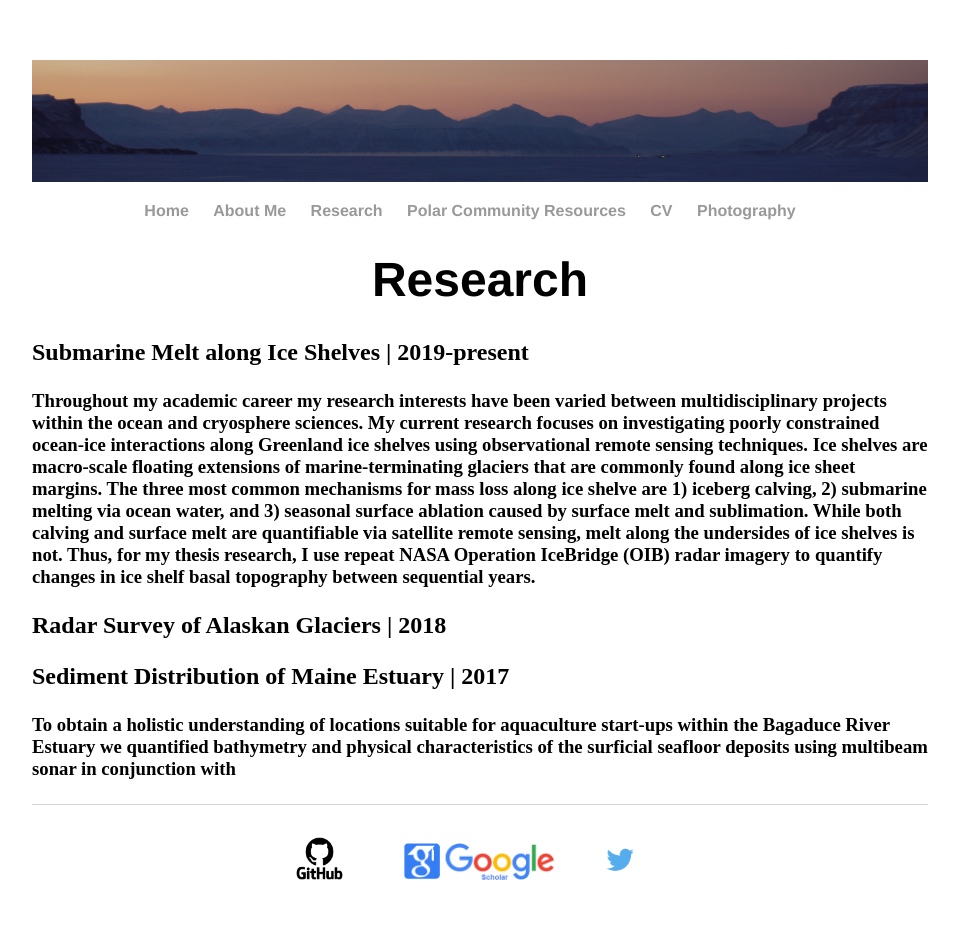
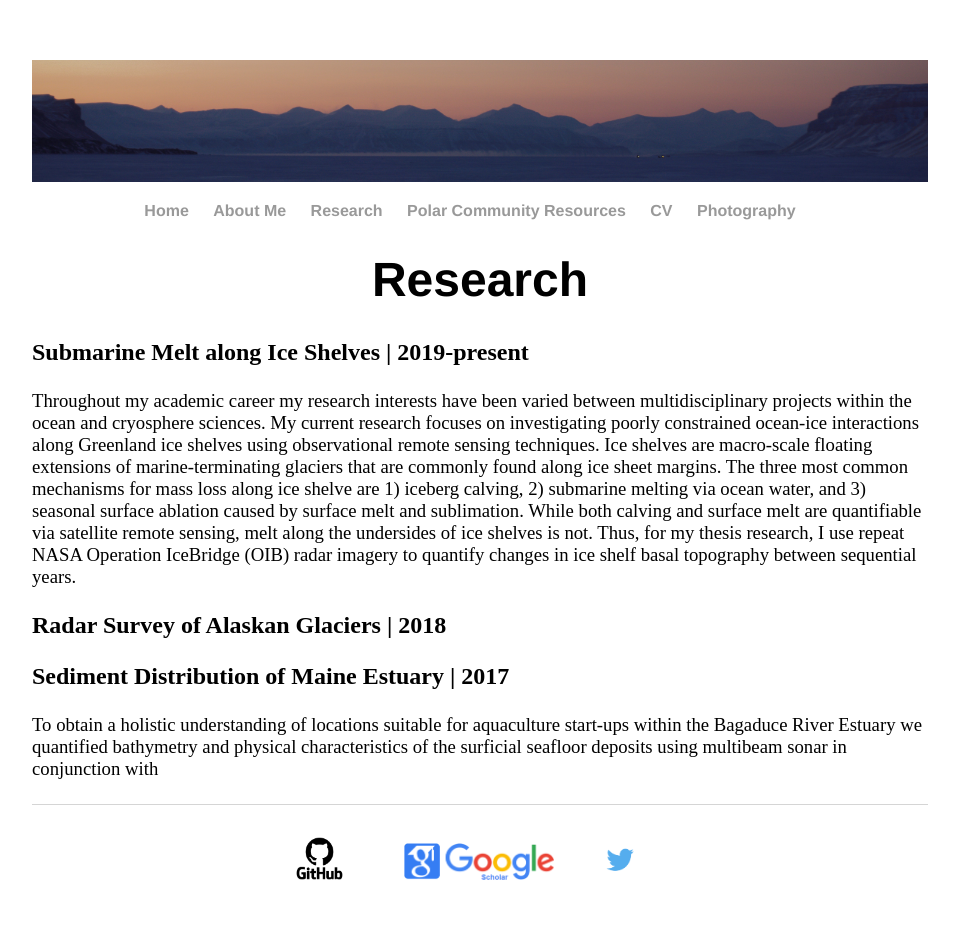
Before and after one commit to Cbarnett207/CBarnett207.github.io, a Jekyll site: the page built from research/index.html, in a window 1280 px wide. Shown: the whole page, without its empty margins (160-1119 px from the left). Built offline with Jekyll 4.4.1, drawn with Linux system fonts in a browser that asks for light colours.

Commit message:
unbold text in paragraphs
change bold text to normal weight without messing with the CSS class file

```diff
--- a/research/index.html
+++ b/research/index.html
@@ -5,7 +5,7 @@ title: Cody Barnett, M.S. | Research
 <div class="blurb">
     <div align="center"><h1>Research</div></h1>
     <div align="left"><h2>Submarine Melt along Ice Shelves | 2019-present</h2></div>
-            <div align="left"><p align="justify"><h3>
+            <div align="left"><p align="justify"><h3><span style="font-weight:normal">
                 Throughout my academic career my research interests have been varied between multidisciplinary projects within the
                 ocean and cryosphere sciences. My current research focuses on investigating poorly constrained ocean-ice interactions along Greenland
                 ice shelves using observational remote sensing techniques. Ice shelves are macro-scale floating extensions of marine-terminating
@@ -13,16 +13,17 @@ title: Cody Barnett, M.S. | Research
                 calving, 2) submarine melting via ocean water, and 3) seasonal surface ablation caused by surface melt and sublimation. While both calving
                 and surface melt are quantifiable via satellite remote sensing, melt along the undersides of ice shelves is not. Thus, for my thesis
                 research, I use repeat NASA Operation IceBridge (OIB) radar imagery to quantify changes in ice shelf basal topography between sequential
-            years. </h3></p>
+                years.
+                </span></h3></p>
 
      <div align="left"><h2>Radar Survey of Alaskan Glaciers | 2018</h2></div>
-            <p align="justify"><h3>
+            <p align="justify"><h3><span style="font-weight:normal">
 
-             </h3></p>
+            </span></h3></p>
      <div align="left"><h2>Sediment Distribution of Maine Estuary | 2017</h2></div>
-            <p align="justify"><h3>
+            <p align="justify"><h3><span style="font-weight:normal">
 
                 To obtain a holistic understanding of locations suitable for aquaculture start-ups within the Bagaduce River Estuary we quantified
                 bathymetry and physical characteristics of the surficial seafloor deposits using multibeam sonar in conjunction with
-            </h3></p>
+            </span></h3></p>
     </div><!-- /.blurb -->
```
